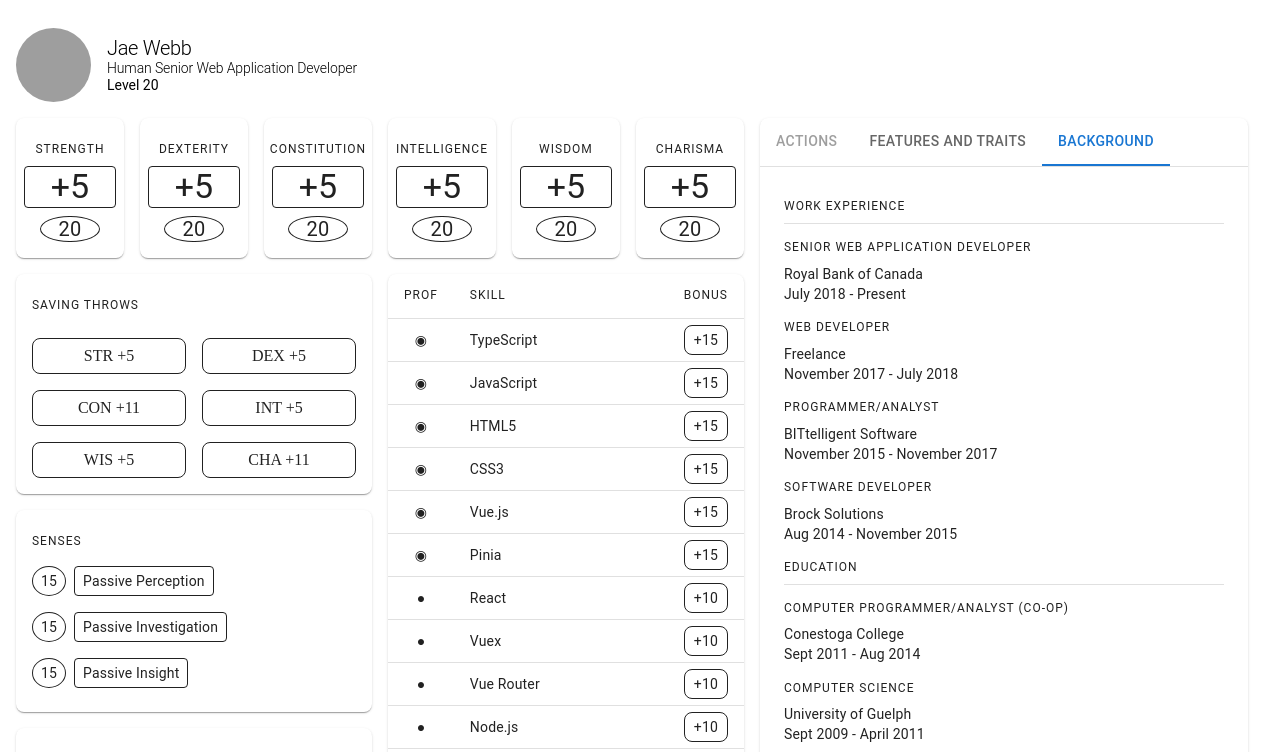
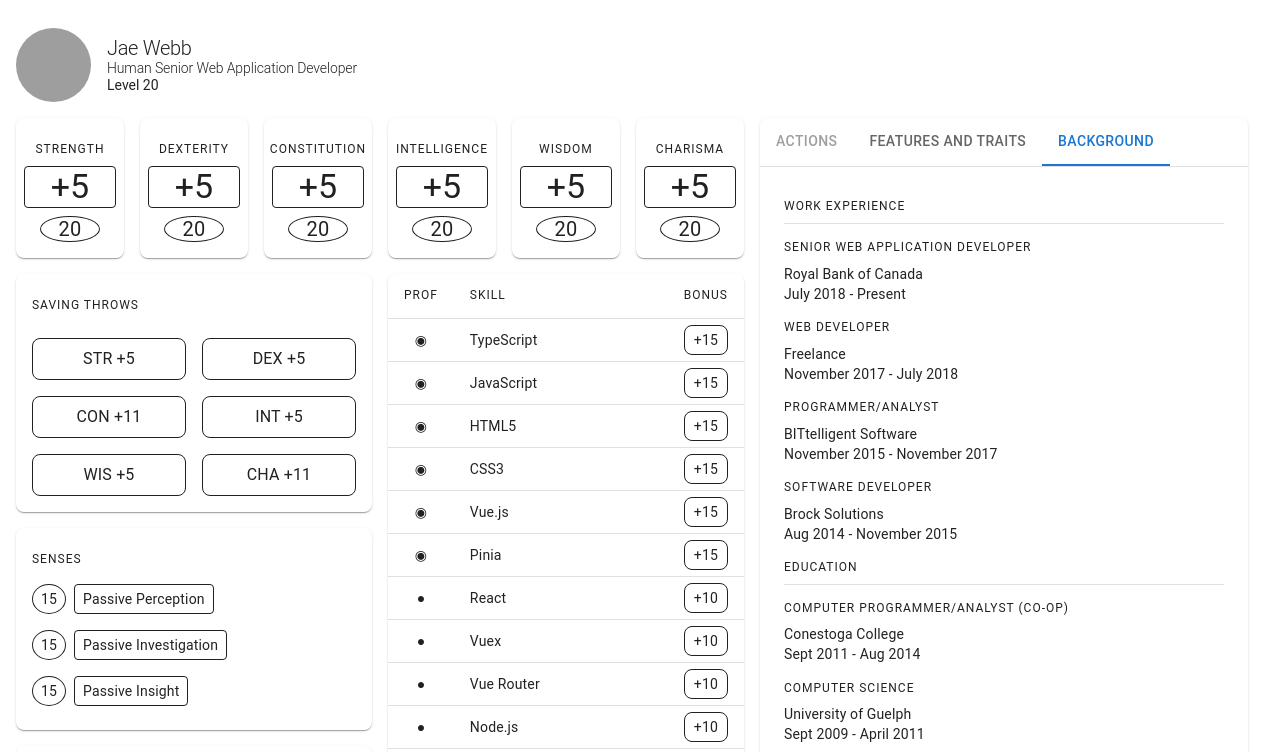
Before and after one commit to jaewebb/character-sheet, a Next.js app: page / in a window 1280 px wide. Shown: the top 752 px of the page. Built offline with nearby package versions, Linux system fonts and the light colour scheme; grey boxes are pictures that could not be loaded.

Commit message:
I need to use CssBaselie for dark mode preference to work

```diff
--- a/src/app/page.tsx
+++ b/src/app/page.tsx
@@ -1,9 +1,10 @@
 'use client';
 
 import { useState } from 'react';
-// import useMediaQuery from '@mui/material/useMediaQuery';
+import useMediaQuery from '@mui/material/useMediaQuery';
 
 import { createTheme, ThemeProvider } from '@mui/material/styles';
+import CssBaseline from '@mui/material/CssBaseline';
 
 import BoltIcon from '@mui/icons-material/Bolt';
 import Box from '@mui/material/Box';
@@ -29,17 +30,17 @@ export default function Home() {
 
   const handleTabChange = (e: React.SyntheticEvent, index: number) => setTab(index);
 
-  // TODO: look into bug with experimental features not following the preferred color scheme
-  // const prefersDarkMode = useMediaQuery('(prefers-color-scheme: dark)');
+  const prefersDarkMode = useMediaQuery('(prefers-color-scheme: dark)');
 
   const theme = createTheme({
     colorSchemes: {
-      dark: false,
+      dark: prefersDarkMode,
     },
   });
 
   return (
     <ThemeProvider theme={theme}>
+    <CssBaseline />
     <main>
       <Character />
       <Grid container sx={{ mx: 2 }}>
```
